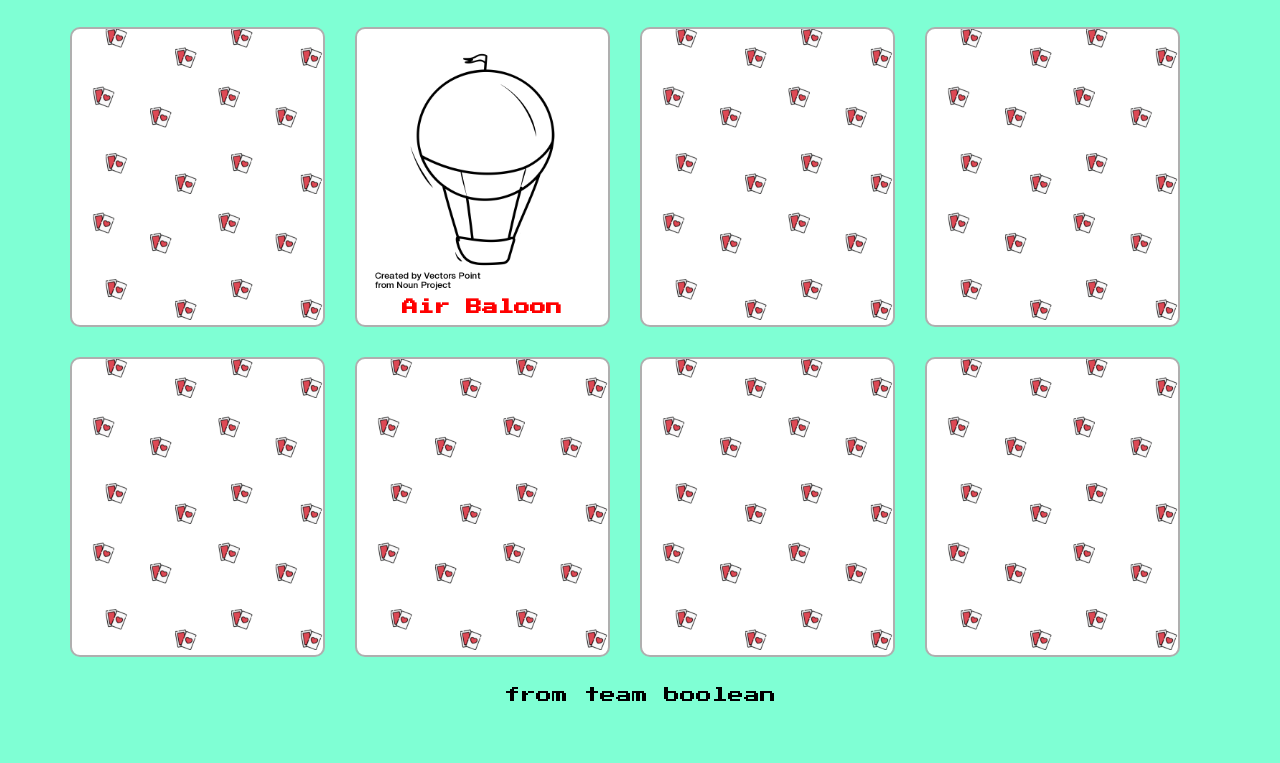
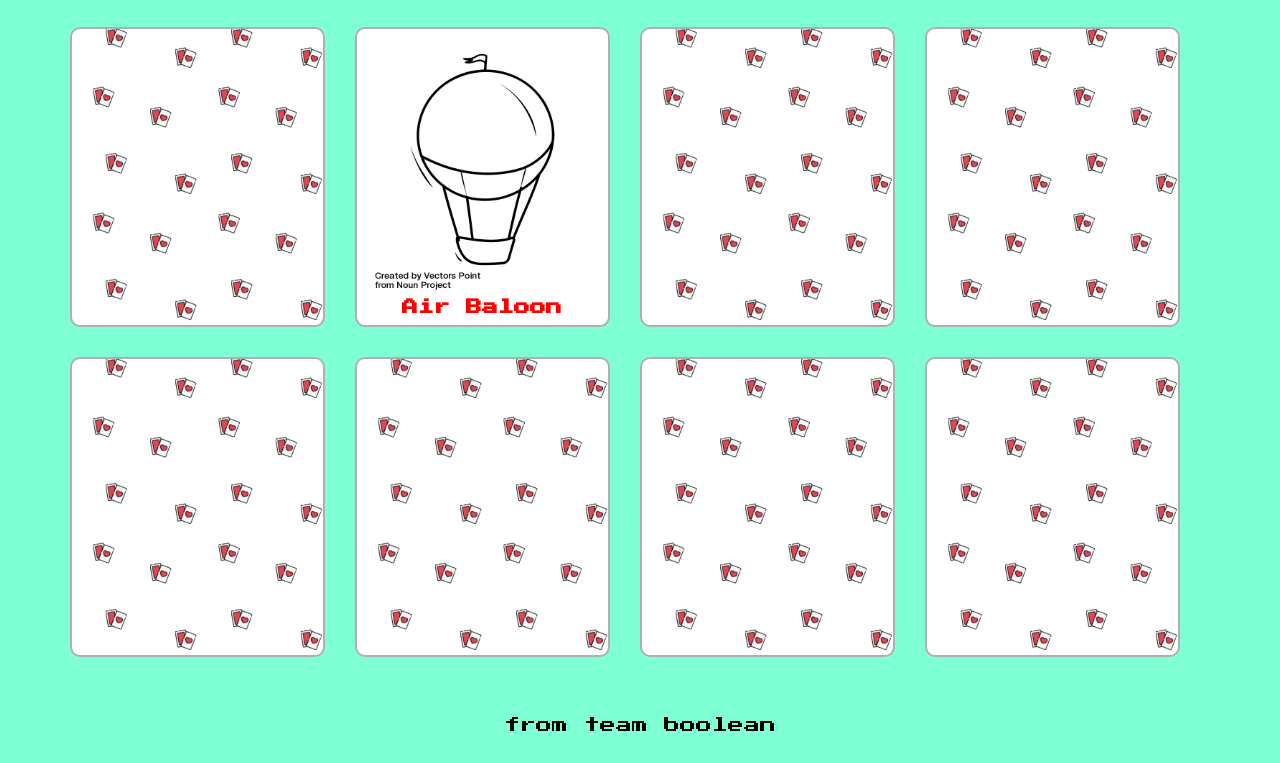
Before and after one commit to Ivanpepp/-html-css-memory, a plain HTML site: page index.html in a window 1280 px wide. Shown: the part 453-1216 px from the top of the page. Before the commit the page ends 1186 px from the top, so only its background shows below. Drawn offline with Linux system fonts and the light colour scheme.

Commit message:
clearfix corretto

```diff
--- a/css/style.css
+++ b/css/style.css
@@ -19,15 +19,11 @@ h1{
     display: inline-block;
     font-size: 50px;
     vertical-align: middle;
-
 }
 footer{
     text-align: center;
     margin-top: 30px;
 }
-
-
-
 .box{
 
     min-height: 300px;
@@ -39,6 +35,11 @@ footer{
     border: 2px solid rgb(175, 175, 175);
     margin-bottom: 30px;
     position: relative;
+}
+.clearfix::after{
+    content: "";
+    display: table;
+    clear: both;
 }
 .float-left{
     float: left;
```
